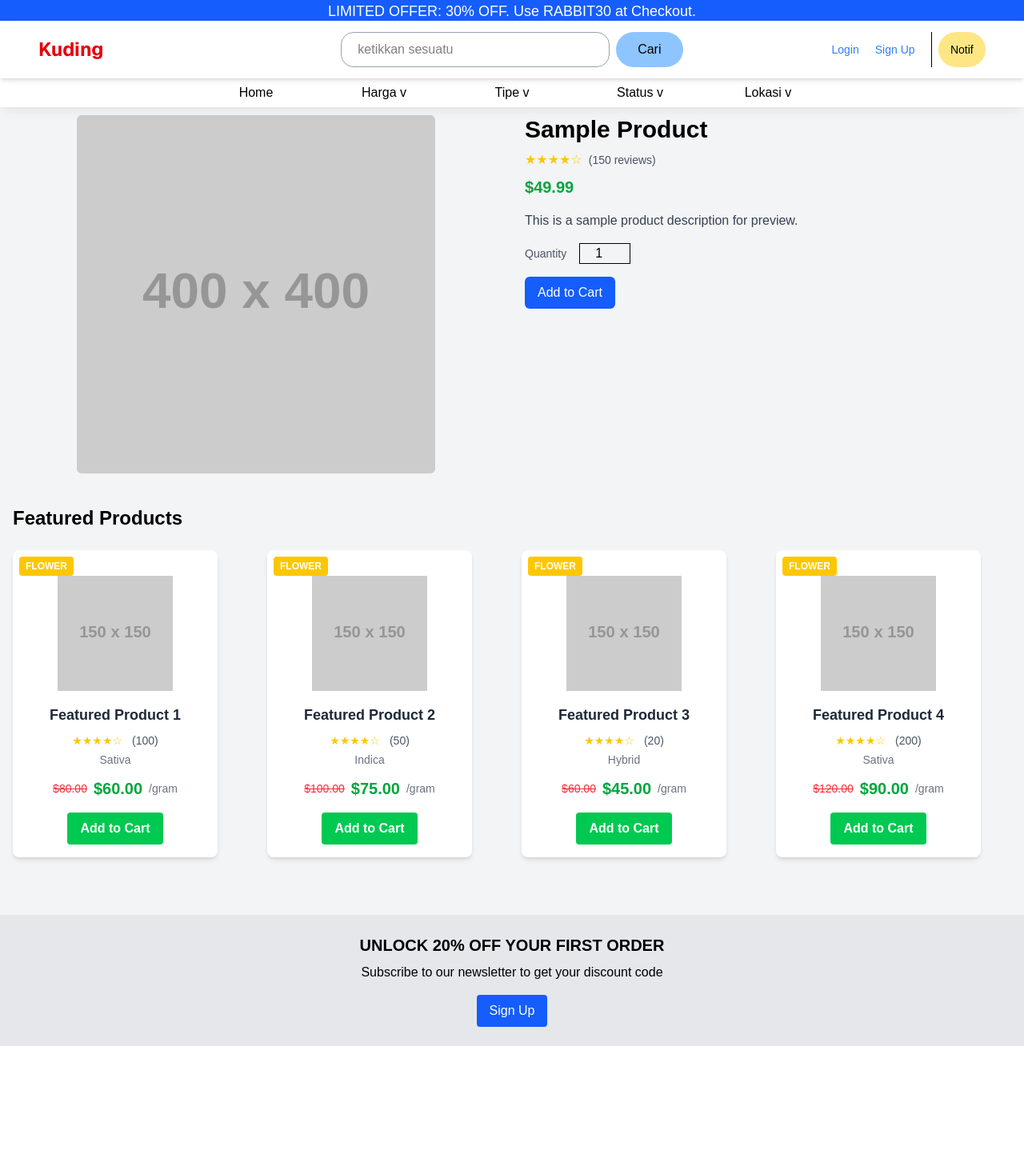
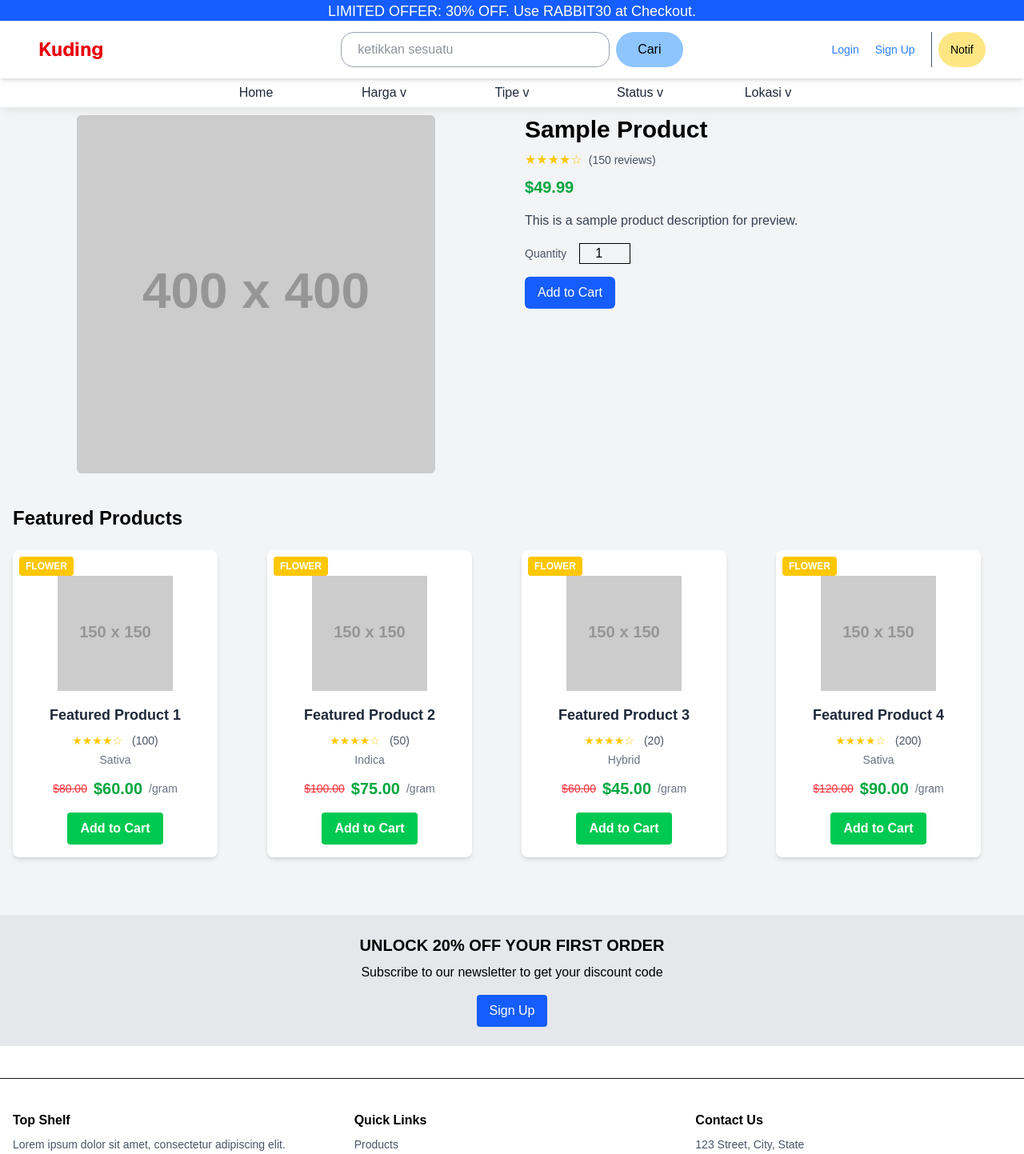
Before and after one commit to WibiLaksono/kuding-fix, a Next.js app: page /product/1 in a window 1280 px wide. Shown: the top 1443 px of the page at 80% size. Before the commit the page ends 1308 px from the top, so only its background shows below. Built offline with nearby package versions, Linux system fonts and the light colour scheme.

Commit message:
update : fix color navbar and footer

```diff
--- a/app/components/footer.js
+++ b/app/components/footer.js
@@ -5,13 +5,13 @@ export default function Footer (){
         <footer className="bg-white py-10 mt-10 border-t">
         <div className="container mx-auto px-4 grid grid-cols-1 sm:grid-cols-3 gap-8">
           <div>
-            <h4 className="font-bold mb-2">Top Shelf</h4>
+            <h4 className="font-bold text-black mb-2">Top Shelf</h4>
             <p className="text-sm text-gray-600">
               Lorem ipsum dolor sit amet, consectetur adipiscing elit.
             </p>
           </div>
           <div>
-            <h4 className="font-bold mb-2">Quick Links</h4>
+            <h4 className="font-bold text-black mb-2">Quick Links</h4>
             <ul className="text-sm text-gray-600 space-y-1">
               <li>Products</li>
               <li>Categories</li>
@@ -20,7 +20,7 @@ export default function Footer (){
             </ul>
           </div>
           <div>
-            <h4 className="font-bold mb-2">Contact Us</h4>
+            <h4 className="font-bold text-black mb-2">Contact Us</h4>
             <p className="text-sm text-gray-600">123 Street, City, State</p>
             <p className="text-sm text-gray-600">Email: info@example.com</p>
             <p className="text-sm text-gray-600">Phone: (555) 123-4567</p>
--- a/app/components/navbar.js
+++ b/app/components/navbar.js
@@ -35,7 +35,9 @@ export default function Navbar() {
               id="search"
               className="flex items-center justify-center bg-blue-300 w-16 h-8 sm:w-10 sm:h-10 rounded-full cursor-pointer"
             >
-              Cari
+              <a className="text-black">
+                Cari
+              </a>
             </button>
           </div>
 
@@ -53,7 +55,7 @@ export default function Navbar() {
                 Menu List {index + 1}
               </a>
             ))}
-            <a href="#" className="text-gray-800 text-sm">
+            <a href="#" className="text-gray-800 font-medium text-sm">
               Range Harga v
             </a>
             <a href="#" className="text-gray-800 text-sm">
@@ -67,7 +69,7 @@ export default function Navbar() {
       <div className="sm:flex flex-col w-full h-[85%] bg-white hidden">
         <div className="flex flex-row justify-center gap-16 px-10 w-full h-20 shadow-md">
           {/* Logo */}
-          <div className="flex justify-start items-center px-2 w-[30%] h-full">
+          <div className="flex justify-start items-center px-2 w-[30%] h-full ">
             <a href="#" className="text-red-600 text-xl md:text-2xl font-bold font-sans">
               Kuding
             </a>
@@ -77,13 +79,13 @@ export default function Navbar() {
           <div className="flex flex-row justify-center items-center gap-2 w-[40%] h-full ">
             <input
               placeholder="ketikkan sesuatu"
-              className="bg-white border border-gray-400 px-5 w-[80%] h-[60%] rounded-2xl"
+              className="bg-white border text-gray-800 border-gray-400 px-5 w-[80%] h-[60%] rounded-2xl"
             />
             <button
               type="button"
               name="search"
               id="search"
-              className="flex items-center justify-center bg-blue-300 w-[20%] h-[60%] rounded-full text-md cursor-pointer"
+              className="flex items-center text-black justify-center bg-blue-300 hover:bg-blue-400 w-[20%] h-[60%] rounded-full text-md cursor-pointer"
             >
               Cari
             </button>
@@ -91,21 +93,21 @@ export default function Navbar() {
 
           {/* Profil dan Notifikasi */}
           <div className="flex flex-row justify-end items-center px-2 gap-2 w-[30%] h-full">
-            <div className="w-[80%] h-[60%] border-r flex items-center justify-end px-5">
+            <div className="w-[80%] h-[60%] border-r border-gray-600 flex items-center justify-end px-5">
               {isLoggedIn ? (
                 "Kosmas Rio Legowo"
               ) : (
                 <div className="flex flex-row gap-5">
-                  <button className="text-blue-500 text-sm md:text-md cursor-pointer">
+                  <button className="text-blue-500 hover:text-blue-700 hover:border-b-2 text-sm md:text-md cursor-pointer">
                     Login
                   </button>
-                  <button className="text-blue-500 text-sm md:text-md cursor-pointer">
+                  <button className="text-blue-500 hover:text-blue-700 hover:border-b-2 text-sm md:text-md cursor-pointer">
                     Sign Up
                   </button>
                 </div>
               )}
             </div>
-            <div className="w-[20%] h-[60%] bg-amber-200 text-sm flex items-center justify-center rounded-full cursor-pointer">
+            <div className="w-[20%] h-[60%] bg-amber-200 hover:bg-amber-400 text-sm text-black flex items-center justify-center rounded-full cursor-pointer">
               Notif
             </div>
           </div>
@@ -113,19 +115,19 @@ export default function Navbar() {
 
         {/* Menu Navigasi */}
         <div className="flex flex-row justify-center px-10 w-full h-10">
-            <div className="w-[10rem] h-full flex items-center justify-center cursor-pointer">
+            <div className="w-[10rem] h-full text-gray-800 hover:text-gray-600 flex items-center justify-center cursor-pointer">
               Home
             </div>
-            <div className="w-[10rem] h-full flex items-center justify-center cursor-pointer">
+            <div className="w-[10rem] h-full text-gray-800 hover:text-gray-600 flex items-center justify-center cursor-pointer">
               Harga v
             </div>
-            <div className="w-[10rem] h-full flex items-center justify-center cursor-pointer">
+            <div className="w-[10rem] h-full text-gray-800 hover:text-gray-600 flex items-center justify-center cursor-pointer">
               Tipe v
             </div>
-            <div className="w-[10rem] h-full flex items-center justify-center cursor-pointer">
+            <div className="w-[10rem] h-full text-gray-800 hover:text-gray-600 flex items-center justify-center cursor-pointer">
               Status v
             </div>
-            <div className="w-[10rem] h-full flex items-center justify-center cursor-pointer">
+            <div className="w-[10rem] h-full text-gray-800 hover:text-gray-600 flex items-center justify-center cursor-pointer">
               Lokasi v
             </div>
         </div>
--- a/app/layout.js
+++ b/app/layout.js
@@ -1,5 +1,7 @@
 import { Geist, Geist_Mono } from "next/font/google";
 import "./globals.css";
+import Navbar from "./components/navbar";
+import Footer from "./components/footer";
 
 const geistSans = Geist({
   variable: "--font-geist-sans",
@@ -22,7 +24,9 @@ export default function RootLayout({ children }) {
       <body
         className={`${geistSans.variable} ${geistMono.variable} antialiased`}
       >
-        {children}
+        <Navbar/>
+        <main>{children}</main>
+        <Footer/>
       </body>
     </html>
   );
--- a/app/page.js
+++ b/app/page.js
@@ -1,7 +1,6 @@
 "use client";
 
 import { useEffect, useState } from "react";
-import Navbar from "./components/navbar";
 import Hero from "./components/hero";
 import Card from "./components/card";
 
@@ -38,7 +37,6 @@ export default function Home() {
 
   return (
     <div className="bg-gray-100 min-h-screen text-black">
-      <Navbar/>
       <Hero/>
       <Card/>
     </div>
--- a/app/product/[id]/page.js
+++ b/app/product/[id]/page.js
@@ -2,7 +2,6 @@
 
 import { useEffect, useState } from "react";
 import { useParams } from "next/navigation";
-import Navbar from "../../components/navbar";
 // 1) Import the Card component
 import Card from "../../components/card";
 
@@ -25,7 +24,6 @@ export default function ProductDetailPage() {
   if (!product) {
     return (
       <div className="bg-gray-100 min-h-screen text-black">
-        <Navbar />
         <div className="container mx-auto px-4 py-10">
           <p>Loading product data...</p>
         </div>
@@ -35,8 +33,6 @@ export default function ProductDetailPage() {
 
   return (
     <div className="bg-gray-100 min-h-screen text-black">
-      {/* Navbar */}
-      <Navbar />
 
       {/* Main Product Section */}
       <div className="container mx-auto px-4 py-8 pt-36">
```
